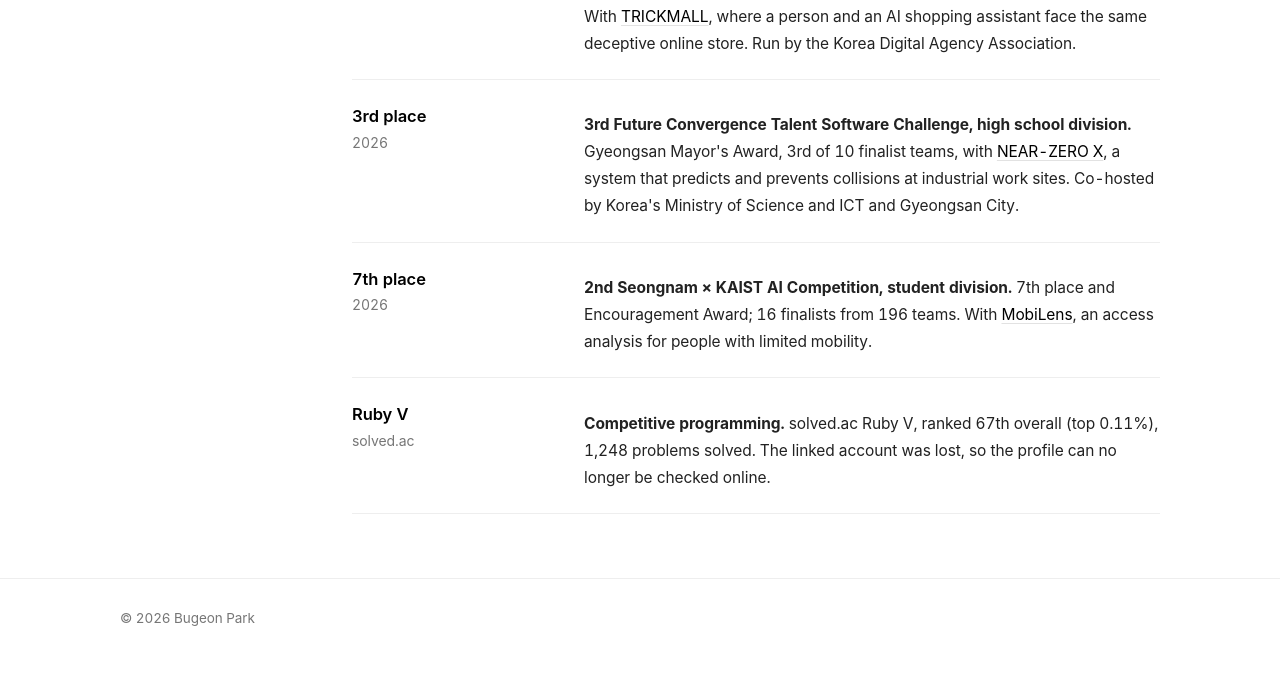
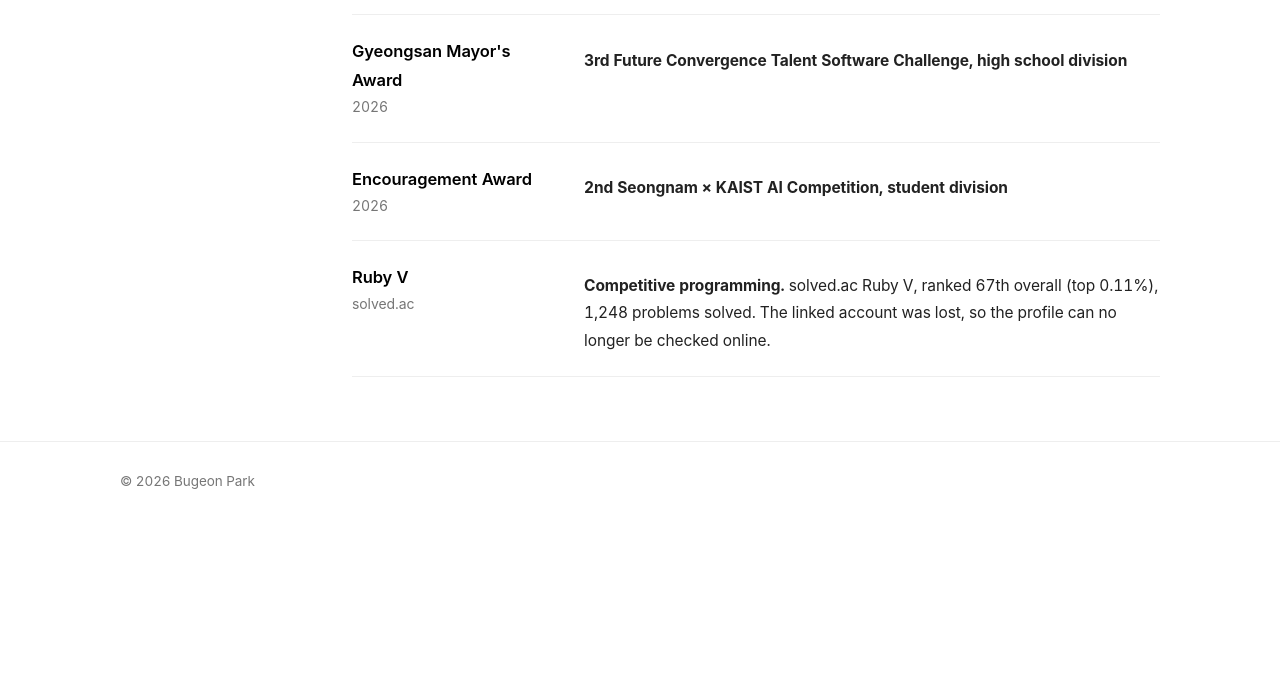
Before and after one commit to Bugeon151/portfolio, a plain HTML site: page awards.html in a window 1280 px wide. Shown: the part 241-920 px from the top of the page. After the commit the page ends 800 px from the top, so only its background shows below. Drawn offline with Linux system fonts and the light colour scheme; a web font is replaced by a local one.

Commit message:
Portfolio: show awards as award name and competition name
Co-Authored-By: Claude Fable 5.2 <noreply@anthropic.com>
Claude-Session: https://claude.ai/code/session_01CkiX4JKg8wyDBdLGZeBVVk

```diff
--- a/awards.html
+++ b/awards.html
@@ -210,14 +210,14 @@ footer{padding-block:28px 48px;border-top:1px solid var(--rule);font-size:13.5px
     <div class="sec__h"><h1 lang="ko">수상</h1><h1 lang="en">Awards</h1></div>
     <div class="sec__b">
       <article class="row" style="border-top:1px solid var(--rule-2)"><div class="row__m"><h3 lang="ko">통합대상</h3><h3 lang="en">Grand Prize</h3><p>2026</p></div><div class="row__b tx">
-        <p lang="ko"><b>2026 K-AWARDS 학생부 공모전 고등부</b>. AI 콘텐츠 크리에이티브 분야 통합대상, 대학부·고등부 합산 174건 접수. <a href="projects.html#p-trickmall">트릭몰(TRICKMALL)</a>(사람과 AI 쇼핑 비서가 같은 속임수 쇼핑몰에서 대결하는 체험). 한국디지털에이전시협회.</p>
-        <p lang="en"><b>2026 K-AWARDS student competition, high school division.</b> Grand Prize in AI Content Creative; 174 entries across the university and high school divisions. With <a href="projects.html#p-trickmall">TRICKMALL</a>, where a person and an AI shopping assistant face the same deceptive online store. Run by the Korea Digital Agency Association.</p></div></article>
-      <article class="row"><div class="row__m"><h3 lang="ko">전국 3위</h3><h3 lang="en">3rd place</h3><p>2026</p></div><div class="row__b tx">
-        <p lang="ko"><b>제3회 미래융합 인재 발굴 소프트웨어 챌린지 고등부</b>. 경산시장상, 본선 10팀 중 3위. <a href="projects.html#p-nearzero">NEAR-ZERO X</a>(산업 현장 충돌 예측·예방 시스템). 과학기술정보통신부·경산시 공동 주최.</p>
-        <p lang="en"><b>3rd Future Convergence Talent Software Challenge, high school division.</b> Gyeongsan Mayor's Award, 3rd of 10 finalist teams, with <a href="projects.html#p-nearzero">NEAR-ZERO X</a>, a system that predicts and prevents collisions at industrial work sites. Co-hosted by Korea's Ministry of Science and ICT and Gyeongsan City.</p></div></article>
-      <article class="row"><div class="row__m"><h3 lang="ko">장려상</h3><h3 lang="en">7th place</h3><p>2026</p></div><div class="row__b tx">
-        <p lang="ko"><b>제2회 성남 × KAIST AI 경진대회 학생부</b>. 장려상(7위), 196팀 중 본선 16팀. <a href="projects.html#p-mobilens">MobiLens</a>(교통약자 의료·복지 접근성 분석).</p>
-        <p lang="en"><b>2nd Seongnam × KAIST AI Competition, student division.</b> 7th place and Encouragement Award; 16 finalists from 196 teams. With <a href="projects.html#p-mobilens">MobiLens</a>, an access analysis for people with limited mobility.</p></div></article>
+        <p lang="ko"><b>2026 K-AWARDS 학생부 공모전 고등부</b></p>
+        <p lang="en"><b>2026 K-AWARDS student competition, high school division</b></p></div></article>
+      <article class="row"><div class="row__m"><h3 lang="ko">경산시장상</h3><h3 lang="en">Gyeongsan Mayor's Award</h3><p>2026</p></div><div class="row__b tx">
+        <p lang="ko"><b>제3회 미래융합 인재 발굴 소프트웨어 챌린지 고등부</b></p>
+        <p lang="en"><b>3rd Future Convergence Talent Software Challenge, high school division</b></p></div></article>
+      <article class="row"><div class="row__m"><h3 lang="ko">장려상</h3><h3 lang="en">Encouragement Award</h3><p>2026</p></div><div class="row__b tx">
+        <p lang="ko"><b>제2회 성남 × KAIST AI 경진대회 학생부</b></p>
+        <p lang="en"><b>2nd Seongnam × KAIST AI Competition, student division</b></p></div></article>
       <article class="row"><div class="row__m"><h3>Ruby V</h3><p>solved.ac</p></div><div class="row__b tx">
         <p lang="ko"><b>알고리즘 문제 해결</b>. solved.ac Ruby V, 전체 67위(상위 0.11%), 1,248문제 해결. 연결된 계정을 잃어 현재 프로필 페이지로는 확인할 수 없습니다.</p>
         <p lang="en"><b>Competitive programming.</b> solved.ac Ruby V, ranked 67th overall (top 0.11%), 1,248 problems solved. The linked account was lost, so the profile can no longer be checked online.</p></div></article>
```
